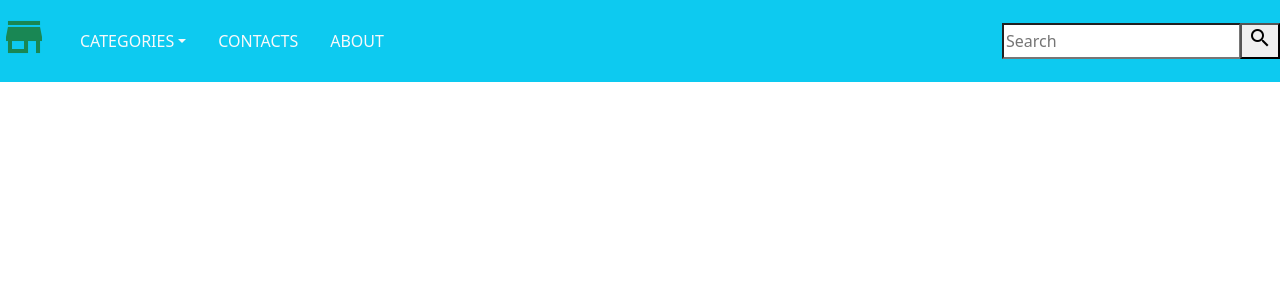
After one commit to grungeigrix/Ecommerce-website, a Django app: template ew/shop/templates/base.html in a window 1280 px wide. The commit adds this page. Shown: the top 300 px of the page. Run offline with Django 3.2, Linux system fonts and the light colour scheme; the template is opened without the code that fills it, so the values that code supplies are empty.

Commit message:
add interface navbar

```diff
--- /dev/null
+++ b/ew/shop/templates/base.html
@@ -0,0 +1,87 @@
+
+
+
+<!doctype html>
+<html lang="en">
+  <head>
+    <!-- Required meta tags -->
+    <meta charset="utf-8">
+    <meta name="viewport" content="width=device-width, initial-scale=1">
+
+    <!-- Bootstrap CSS -->
+    <link href="https://cdn.jsdelivr.net/npm/bootstrap@5.0.0-beta3/dist/css/bootstrap.min.css" rel="stylesheet" integrity="sha384-eOJMYsd53ii+scO/bJGFsiCZc+5NDVN2yr8+0RDqr0Ql0h+rP48ckxlpbzKgwra6" crossorigin="anonymous">
+
+<link href="https://fonts.googleapis.com/icon?family=Material+Icons"
+      rel="stylesheet">
+
+    <style type="text/css">
+    	.material-icons.md-48 { font-size: 48px; }
+    	.material-icons.md-24 { font-size: 24px; }
+	</style>
+
+    <title>{% block title %} {% endblock %}</title>
+  </head>
+  <body>
+<!-- <header>
+	<a href="{% url 'home' %}">Home</a>
+	<a href="{% url 'about' %}">About</a>
+</header>
+-->
+
+<nav class="navbar navbar-expand-md navbar-light bg-info">
+
+	<a href="" class="navbar-brand">
+		<span class="material-icons text-success material-icons md-48">store</span>
+	</a>
+	<button class="navbar-toggler bg-light" type="button" data-bs-toggle="collapse" data-bs-target="#navbar">
+		<span class="navbar-toggler-icon"></span>
+	</button>
+	<div id="navbar" class="collapse navbar-collapse justify-content-between">
+		<ul class="navbar-nav">
+			<li class="nav-item dropdown">
+				<a class="nav-link text-light text-uppercase font-weight-bold px-3 dropdown-toggle" role="button" data-bs-toggle="dropdown" href="">Categories</a>
+					<ul class="dropdown-menu">
+						<a class="dropdown-item" href="">Category1</a>
+						<a class="dropdown-item" href="">Category2</a>
+						<a class="dropdown-item" href="">Category3</a>
+						<a class="dropdown-item" href="">Category4</a>
+						<a class="dropdown-item" href="">Category5</a>
+					</ul>
+			</li>
+			<li class="nav-item ">
+				<a class="nav-link text-light text-uppercase font-weight-bold px-3" href="">Contacts</a>
+			</li>
+			<li class="nav-item ">
+				<a class="nav-link text-light text-uppercase font-weight-bold px-3" href="">About</a>
+			</li>
+		</ul>
+
+		<form>
+			<div class="input-group">
+				<input type="text" placeholder="Search">
+				<div >
+					<button>
+						<span class="material-icons material-icons md-24">search</span>
+					</button>
+				</div>
+			</div>
+		</form>
+
+	</div>
+</nav>
+
+{% block content %}
+{% endblock %}
+
+    <!-- Optional JavaScript; choose one of the two! -->
+
+    <!-- Option 1: Bootstrap Bundle with Popper -->
+    <script src="https://cdn.jsdelivr.net/npm/bootstrap@5.0.0-beta3/dist/js/bootstrap.bundle.min.js" integrity="sha384-JEW9xMcG8R+pH31jmWH6WWP0WintQrMb4s7ZOdauHnUtxwoG2vI5DkLtS3qm9Ekf" crossorigin="anonymous"></script>
+
+    <!-- Option 2: Separate Popper and Bootstrap JS -->
+    <!--
+    <script src="https://cdn.jsdelivr.net/npm/@popperjs/core@2.9.1/dist/umd/popper.min.js" integrity="sha384-SR1sx49pcuLnqZUnnPwx6FCym0wLsk5JZuNx2bPPENzswTNFaQU1RDvt3wT4gWFG" crossorigin="anonymous"></script>
+    <script src="https://cdn.jsdelivr.net/npm/bootstrap@5.0.0-beta3/dist/js/bootstrap.min.js" integrity="sha384-j0CNLUeiqtyaRmlzUHCPZ+Gy5fQu0dQ6eZ/xAww941Ai1SxSY+0EQqNXNE6DZiVc" crossorigin="anonymous"></script>
+    -->
+  </body>
+</html>
```
Also changed, not shown: ew/shop/templates/about.html (+9 -8 lines), ew/shop/templates/home.html (+9 -9 lines).
